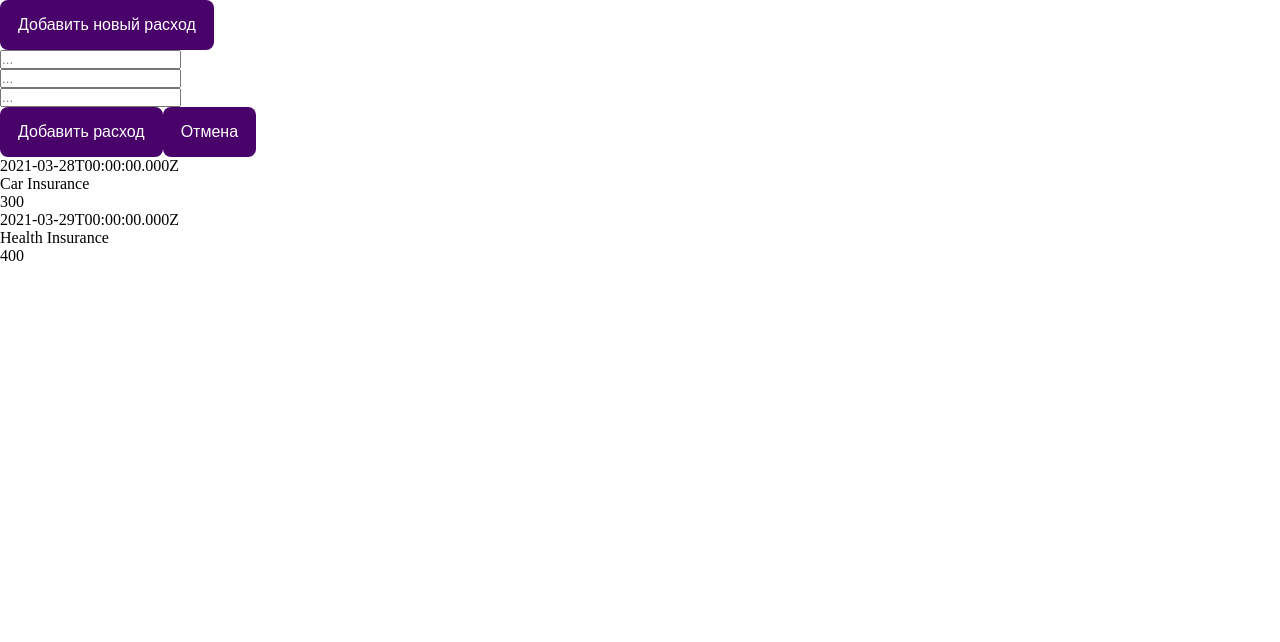
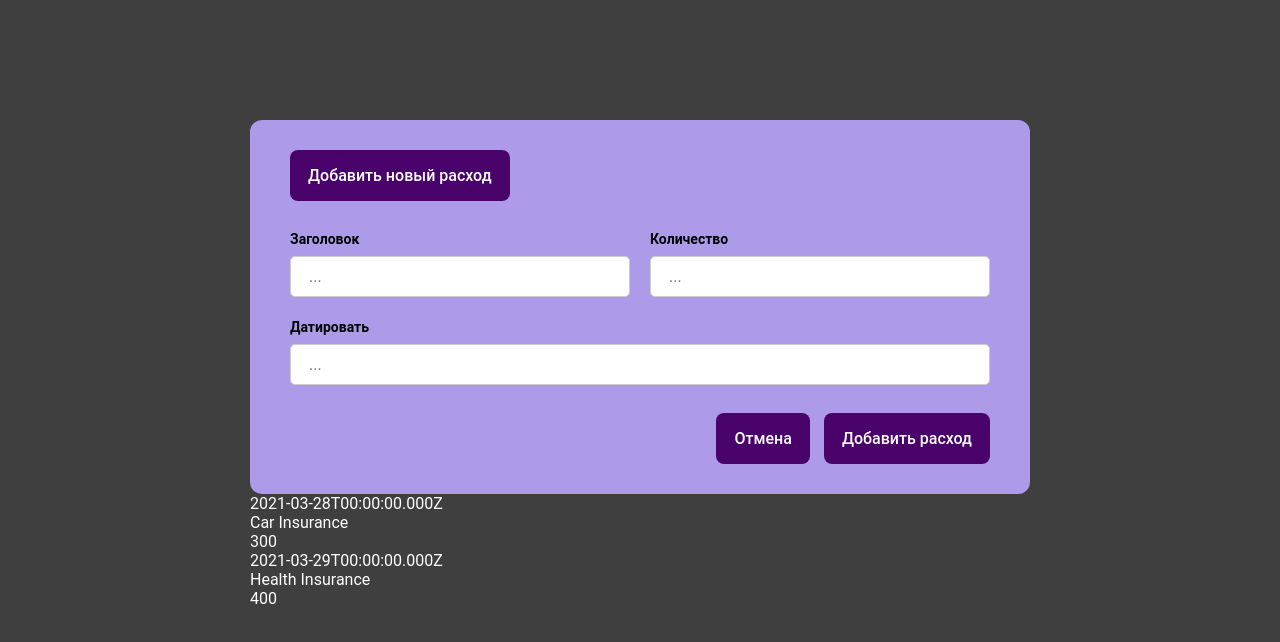
Before and after one commit to BeeworxKenzheSan/expense-app, a React (Vite) app: page / in a window 1280 px wide. Shown: the top 642 px of the page. Built offline with nearby package versions, Linux system fonts and the light colour scheme.

Commit message:
Refactor App component to include wrapper and container divs

```diff
--- a/src/App.jsx
+++ b/src/App.jsx
@@ -1,4 +1,3 @@
-import { ExpenseForm } from "./components/expense-form/ExpenseForm";
 import { Expenses } from "./components/expenses/Expenses";
 import { NewExpense } from "./components/new-expense/NewExpense";
 
@@ -21,9 +20,11 @@ const expenses = [
 
 function App() {
   return (
-    <div>
-      <NewExpense />
-      <Expenses expenses={expenses} />
+    <div className="wrapper">
+      <div className="container">
+        <NewExpense />
+        <Expenses expenses={expenses} />
+      </div>
     </div>
   );
 }
--- a/src/components/UI/Button/Button.jsx
+++ b/src/components/UI/Button/Button.jsx
@@ -1,12 +1,13 @@
 import PropTypes from "prop-types";
 import css from "./Button.module.css";
 
-const Button = ({ title }) => {
-  return <button className={css.button}>{title}</button>;
+const Button = ({ title, styles }) => {
+  return <button className={`${css.button} ${styles}`}>{title}</button>;
 };
 
 Button.propTypes = {
   title: PropTypes.string.isRequired,
+  styles: PropTypes.string,
 };
 
 export default Button;
--- a/src/components/UI/FormInput/FormInput.jsx
+++ b/src/components/UI/FormInput/FormInput.jsx
@@ -1,10 +1,18 @@
 import PropTypes from "prop-types";
+import css from "./FormInput.module.css";
 
 export const FormInput = ({ labelName, placeholder, inputType, id }) => {
   return (
     <div>
-      <label htmlFor={id}>{labelName}</label>
-      <input type={inputType} placeholder={placeholder || "..."} id={id} />
+      <label className={css.formLabel} htmlFor={id}>
+        {labelName}
+      </label>
+      <input
+        className={css.formInput}
+        type={inputType}
+        placeholder={placeholder || "..."}
+        id={id}
+      />
     </div>
   );
 };
--- /dev/null
+++ b/src/components/UI/FormInput/FormInput.module.css
@@ -0,0 +1,17 @@
+.formLabel {
+  color: #000000;
+  font-size: 14px;
+  line-height: 17px;
+  font-weight: 600;
+}
+.formInput {
+  width: 100%;
+  border: none;
+  padding: 10px 18px;
+  margin-top: 8px;
+  border: 1px solid #ccc;
+  border-radius: 5px;
+  font-size: 16px;
+  font-weight: 400;
+  outline: none;
+}
--- a/src/components/expense-form/ExpenseForm.jsx
+++ b/src/components/expense-form/ExpenseForm.jsx
@@ -1,14 +1,19 @@
 import Button from "../UI/Button/Button";
 import { FormInput } from "../UI/FormInput/FormInput";
+import css from "./ExpenseForm.module.css";
 
 export const ExpenseForm = () => {
   return (
     <form>
-      <FormInput label="Название" id="title" type="text" />
-      <FormInput label="Цена" id="price" type="number" />
-      <FormInput label="Дата" id="date" type="date" />
-      <Button title="Добавить расход" />
-      <Button title="Отмена" />
+      <div className={css.formInputContainer}>
+        <FormInput labelName="Заголовок" id="title" type="text" />
+        <FormInput labelName="Количество" id="price" type="number" />
+      </div>
+      <FormInput labelName="Датировать" id="date" type="date" />
+      <div className={css.formInputFooter}>
+        <Button title="Отмена" styles={css.buttonSpace} />
+        <Button title="Добавить расход" />
+      </div>
     </form>
   );
 };
--- /dev/null
+++ b/src/components/expense-form/ExpenseForm.module.css
@@ -0,0 +1,15 @@
+.formInputContainer {
+  display: grid;
+  grid-template-columns: 1fr 1fr;
+  column-gap: 20px;
+  margin-top: 28px;
+  margin-bottom: 20px;
+}
+.formInputFooter {
+  display: flex;
+  justify-content: flex-end;
+  margin-top: 28px;
+}
+.buttonSpace {
+  margin-right: 14px;
+}
--- a/src/components/new-expense/NewExpense.jsx
+++ b/src/components/new-expense/NewExpense.jsx
@@ -1,9 +1,9 @@
 import Button from "../UI/Button/Button";
 import { ExpenseForm } from "../expense-form/ExpenseForm";
-
+import css from "./NewExpense.module.css";
 export const NewExpense = () => {
   return (
-    <div>
+    <div className={css.newExpenseStyles}>
       <Button title="Добавить новый расход" />
       <ExpenseForm />
     </div>
--- /dev/null
+++ b/src/components/new-expense/NewExpense.module.css
@@ -0,0 +1,5 @@
+.newExpenseStyles {
+  background-color: #ad9be9;
+  border-radius: 12px;
+  padding: 30px 40px;
+}
--- a/src/index.css
+++ b/src/index.css
@@ -2,4 +2,16 @@
   margin: 0;
   padding: 0;
   box-sizing: border-box;
+  font-family: "Roboto", sans-serif;
 }
+.wrapper {
+  background-color: #3f3f3f;
+  min-height: 100vh;
+  color: white;
+}
+.container {
+  max-width: 100%;
+  width: 780px;
+  margin: 0 auto;
+  padding-top: 120px;
+}
```
